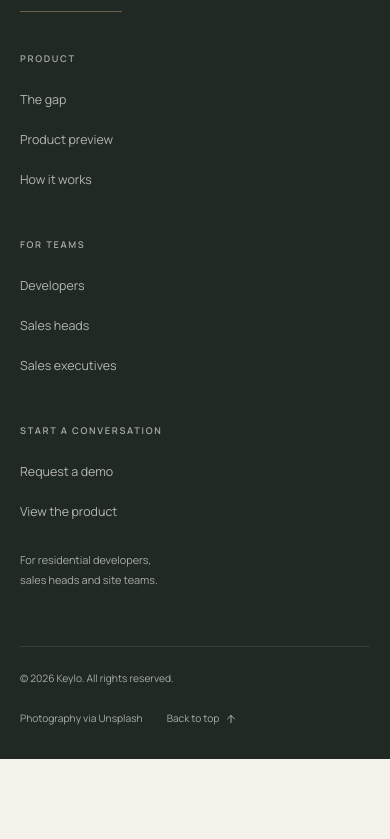
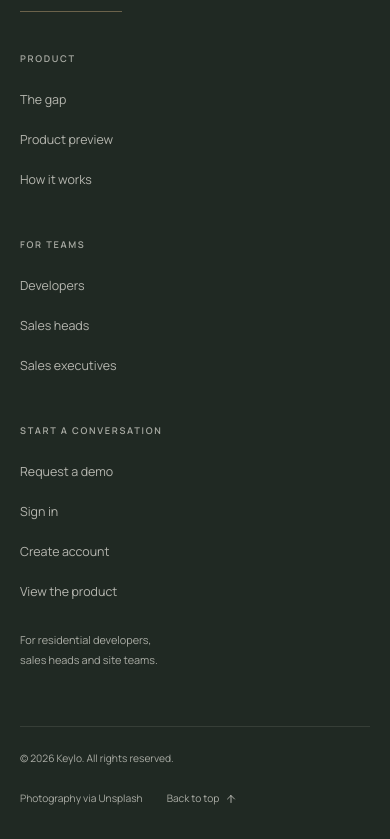
Before and after one commit to MahanteshPatil1214/KEYLO, a React (Vite) app in the folder frontend/: page / in a window 390 px wide. Shown: the part 9234-10073 px from the top of the page. Before the commit the page ends 9993 px from the top, so only its background shows below. Built offline with nearby package versions, Linux system fonts and the light colour scheme; no server answers.

Commit message:
fix: add auth links to homepage navigation

```diff
--- a/frontend/src/components/Footer.tsx
+++ b/frontend/src/components/Footer.tsx
@@ -1,3 +1,4 @@
+import { Link } from "react-router-dom";
 import { ArrowUp } from "lucide-react";
 import { DEMO_EMAIL, DEMO_MAILTO, footerColumns } from "../content";
 import { Logo } from "./Logo";
@@ -59,6 +60,22 @@ export function Footer() {
                 </a>
               </li>
               <li>
+                <Link
+                  to="/login"
+                  className="inline-flex min-h-9 items-center text-[0.78rem] text-ivory/70 transition-colors hover:text-ivory"
+                >
+                  Sign in
+                </Link>
+              </li>
+              <li>
+                <Link
+                  to="/register"
+                  className="inline-flex min-h-9 items-center text-[0.78rem] text-ivory/70 transition-colors hover:text-ivory"
+                >
+                  Create account
+                </Link>
+              </li>
+              <li>
                 <a
                   href="#product"
                   className="inline-flex min-h-9 items-center text-[0.78rem] text-ivory/70 transition-colors hover:text-ivory"
--- a/frontend/src/components/Navigation.tsx
+++ b/frontend/src/components/Navigation.tsx
@@ -1,4 +1,5 @@
 import { useEffect, useRef, useState } from "react";
+import { Link } from "react-router-dom";
 import { AnimatePresence, motion, useReducedMotion } from "framer-motion";
 import { ArrowUpRight, Menu, X } from "lucide-react";
 import { DEMO_MAILTO, navLinks } from "../content";
@@ -73,10 +74,23 @@ export function Navigation() {
           </ul>
         </nav>
 
-        <div className="hidden lg:block">
+        <div className="hidden items-center gap-2 lg:flex">
+          <Link
+            to="/login"
+            className="inline-flex min-h-11 items-center px-2 text-[0.8rem] font-semibold text-charcoal/70 transition-colors duration-200 hover:text-charcoal"
+          >
+            Sign in
+          </Link>
+          <span aria-hidden="true" className="h-4 w-px bg-charcoal/15" />
+          <Link
+            to="/register"
+            className="inline-flex min-h-11 items-center px-2 text-[0.8rem] font-semibold text-charcoal/70 transition-colors duration-200 hover:text-charcoal"
+          >
+            Create account
+          </Link>
           <a
             href={DEMO_MAILTO}
-            className="group inline-flex min-h-11 items-center gap-2 rounded-full border border-charcoal/20 px-5 text-[0.8rem] font-semibold text-charcoal transition-colors duration-300 hover:border-forest hover:bg-forest hover:text-ivory"
+            className="group ml-2 inline-flex min-h-11 items-center gap-2 rounded-full border border-charcoal/20 px-5 text-[0.8rem] font-semibold text-charcoal transition-colors duration-300 hover:border-forest hover:bg-forest hover:text-ivory"
           >
             Request a demo
             <ArrowUpRight
@@ -143,7 +157,23 @@ export function Navigation() {
                 </ul>
               </nav>
 
-              <div className="mt-10">
+              <div className="mt-10 space-y-3">
+                <div className="grid grid-cols-2 gap-3">
+                  <Link
+                    to="/login"
+                    onClick={closeMenu}
+                    className="inline-flex min-h-12 items-center justify-center rounded-full border border-charcoal/20 px-4 text-[0.88rem] font-semibold text-charcoal transition-colors hover:border-forest hover:text-forest"
+                  >
+                    Sign in
+                  </Link>
+                  <Link
+                    to="/register"
+                    onClick={closeMenu}
+                    className="inline-flex min-h-12 items-center justify-center rounded-full border border-charcoal/20 px-4 text-[0.88rem] font-semibold text-charcoal transition-colors hover:border-forest hover:text-forest"
+                  >
+                    Create account
+                  </Link>
+                </div>
                 <a
                   href={DEMO_MAILTO}
                   onClick={closeMenu}
@@ -155,7 +185,7 @@ export function Navigation() {
                     className="size-5 transition-transform duration-300 group-hover:-translate-y-0.5 group-hover:translate-x-0.5"
                   />
                 </a>
-                <p className="mt-4 max-w-xs text-xs leading-5 text-charcoal/70">
+                <p className="max-w-xs pt-1 text-xs leading-5 text-charcoal/70">
                   A walkthrough for residential developers, sales heads and site
                   teams.
                 </p>
```
